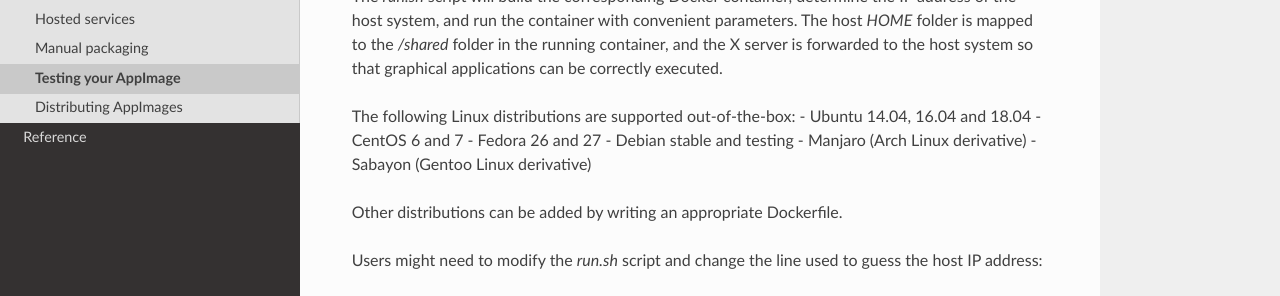
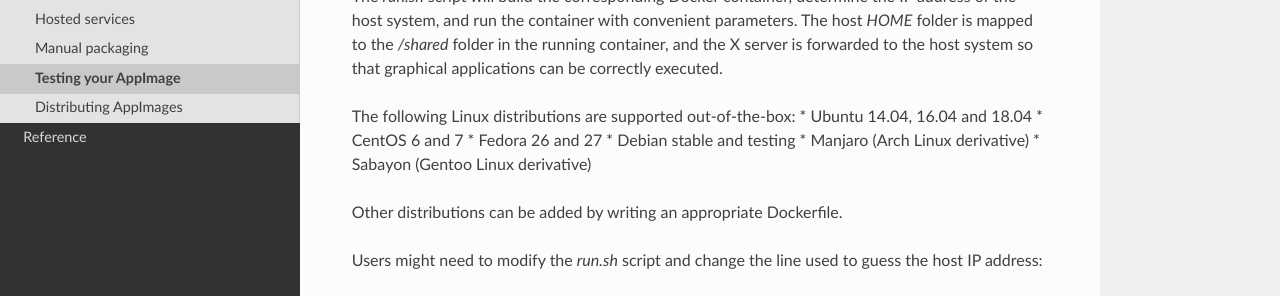
Before and after one commit to AppImage/docs.appimage.org, a Sphinx documentation site: the page built from source/packaging-guide/testing.rst, in a window 1280 px wide and 900 px high, scrolled down 1075 px. Shown: the part 372-668 px from the top of the window. Built offline with Sphinx 7.4.7 and the Read the Docs theme 2.0.0, drawn with Linux system fonts in a browser that asks for light colours.

```diff
--- a/source/packaging-guide/testing.rst
+++ b/source/packaging-guide/testing.rst
@@ -43,12 +43,12 @@ For example, to test an AppImage package on Ubuntu 18.04, the steps to be follow
 The `run.sh` script will build the corresponding Docker container, determine the IP address of the host system, and run the container with convenient parameters. The host `HOME` folder is mapped to the `/shared` folder in the running container, and the X server is forwarded to the host system so that graphical applications can be correctly executed.
 
 The following Linux distributions are supported out-of-the-box:
-- Ubuntu 14.04, 16.04 and 18.04
-- CentOS 6 and 7
-- Fedora 26 and 27
-- Debian stable and testing
-- Manjaro (Arch Linux derivative)
-- Sabayon (Gentoo Linux derivative)
+* Ubuntu 14.04, 16.04 and 18.04
+* CentOS 6 and 7
+* Fedora 26 and 27
+* Debian stable and testing
+* Manjaro (Arch Linux derivative)
+* Sabayon (Gentoo Linux derivative)
 
 Other distributions can be added by writing an appropriate Dockerfile.
 
```
